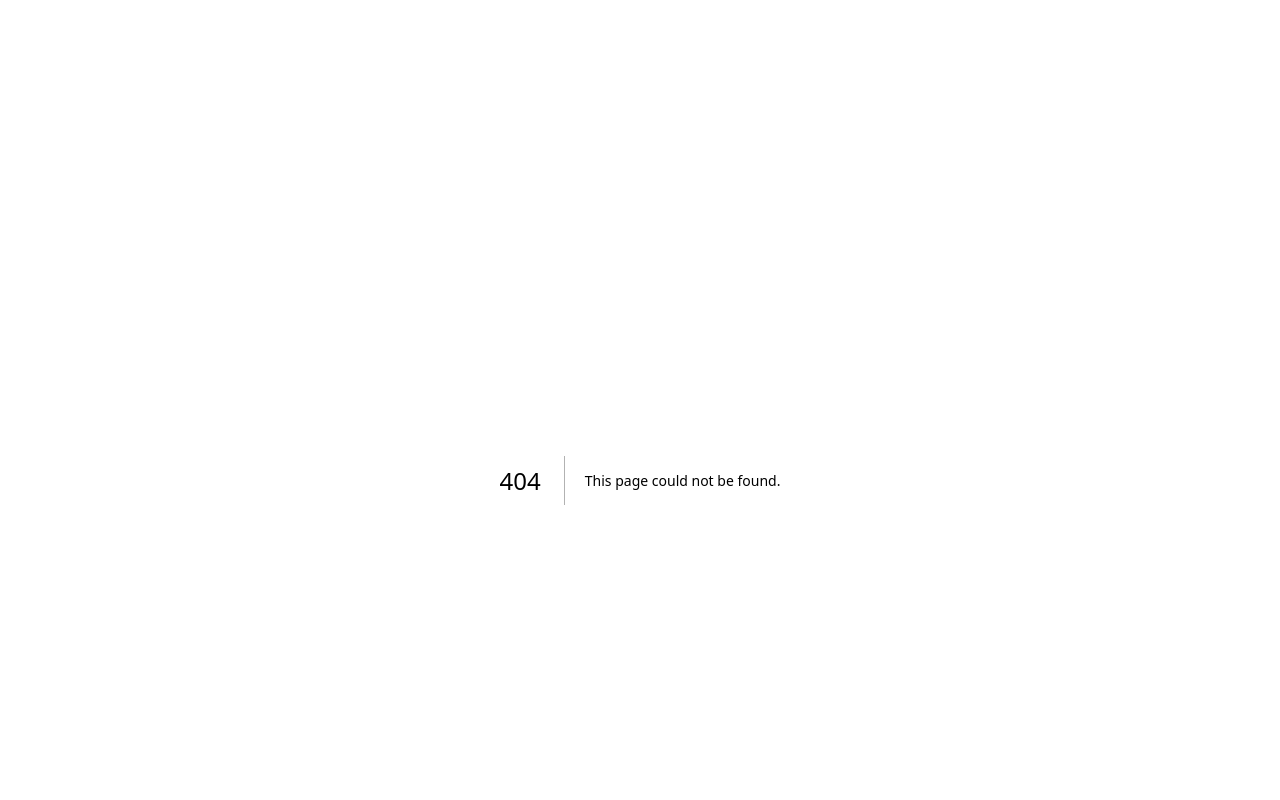
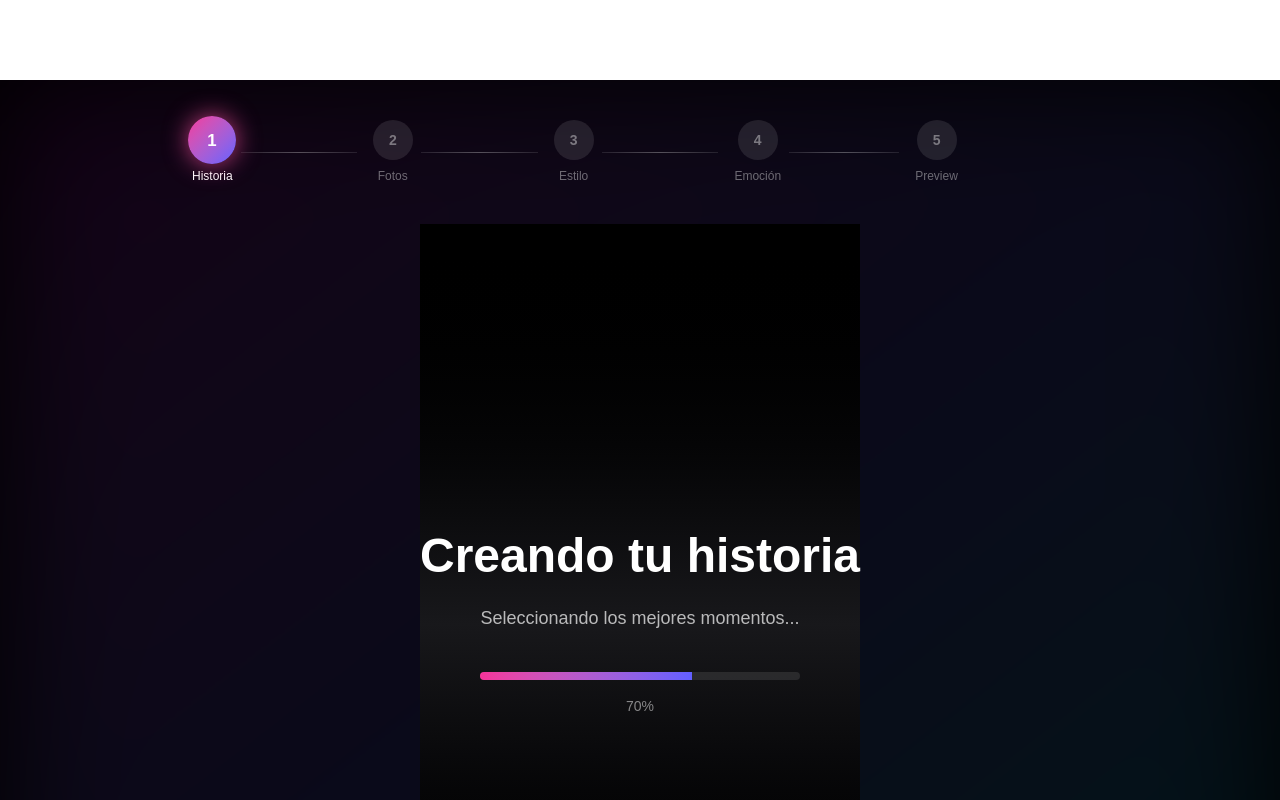
Before and after one commit to jhonmfc26-pixel/pixia-web, a Next.js app: page /create/loading in a window 1280 px wide. Before the commit this address had no page. Shown: the top 800 px of the page. Built offline with nearby package versions, Linux system fonts and the light colour scheme.

Commit message:
feat: loading screen cinematográfica y flujo completo create wizard

```diff
--- /dev/null
+++ b/app/create/loading/page.tsx
@@ -0,0 +1,68 @@
+"use client";
+
+import { useEffect, useState } from "react";
+import { motion } from "framer-motion";
+
+const steps = [
+  "Analizando tus recuerdos...",
+  "Seleccionando los mejores momentos...",
+  "Construyendo la narrativa...",
+  "Diseñando tu álbum cinematográfico...",
+  "Dándole vida a tu historia...",
+];
+
+export default function CreatingStoryPage() {
+  const [progress, setProgress] = useState(0);
+  const [stepIndex, setStepIndex] = useState(0);
+
+  useEffect(() => {
+    const interval = setInterval(() => {
+      setProgress((prev) => {
+        if (prev >= 100) return 100;
+        return prev + 1;
+      });
+    }, 80);
+
+    const stepInterval = setInterval(() => {
+      setStepIndex((prev) => (prev + 1) % steps.length);
+    }, 3000);
+
+    return () => {
+      clearInterval(interval);
+      clearInterval(stepInterval);
+    };
+  }, []);
+
+  return (
+    <div className="min-h-screen flex flex-col items-center justify-center bg-gradient-to-b from-black via-zinc-900 to-black text-white">
+      <motion.h1
+        initial={{ opacity: 0, y: 10 }}
+        animate={{ opacity: 1, y: 0 }}
+        className="text-4xl md:text-5xl font-semibold mb-6"
+      >
+        Creando tu historia
+      </motion.h1>
+
+      <motion.p
+        key={stepIndex}
+        initial={{ opacity: 0 }}
+        animate={{ opacity: 1 }}
+        className="text-white/70 mb-10 text-lg"
+      >
+        {steps[stepIndex]}
+      </motion.p>
+
+      {/* Barra de progreso */}
+      <div className="w-80 h-2 bg-white/10 rounded-full overflow-hidden">
+        <motion.div
+          className="h-full bg-gradient-to-r from-pink-500 to-indigo-500"
+          initial={{ width: 0 }}
+          animate={{ width: `${progress}%` }}
+          transition={{ ease: "linear" }}
+        />
+      </div>
+
+      <span className="mt-4 text-white/50 text-sm">{progress}%</span>
+    </div>
+  );
+}
--- a/app/create/steps/Step5Preview.tsx
+++ b/app/create/steps/Step5Preview.tsx
@@ -1,8 +1,8 @@
 "use client";
 
 import { motion } from "framer-motion";
-import ContinueButton from "@/components/create/ContinueButton";
 import { useWizard } from "@/components/create/WizardProvider";
+import { useRouter } from "next/navigation";
 
 const emotionGradients: Record<string, string> = {
   happy: "from-yellow-400/40 via-orange-400/30 to-pink-400/40",
@@ -41,6 +41,7 @@ const emotionLabels: Record<string, string> = {
 
 export default function Step5Preview() {
   const { state } = useWizard();
+  const router = useRouter();
 
   return (
     <div className="w-full">
@@ -92,7 +93,15 @@ export default function Step5Preview() {
 
       {/* CTA */}
       <div className="flex flex-col items-center mt-12 gap-4">
-        <ContinueButton>Crear mi álbum</ContinueButton>
+        <motion.button
+          onClick={() => router.push("/create/loading")}
+          whileHover={{ scale: 1.05 }}
+          whileTap={{ scale: 0.95 }}
+          className="px-10 py-4 rounded-full font-semibold text-lg bg-gradient-to-r from-pink-500 to-indigo-500 text-white shadow-[0_0_30px_rgba(236,72,153,0.5)]"
+        >
+          Crear mi álbum
+        </motion.button>
+
         <span className="text-white/40 text-sm">
           Esto tomará solo unos segundos.
         </span>
```
